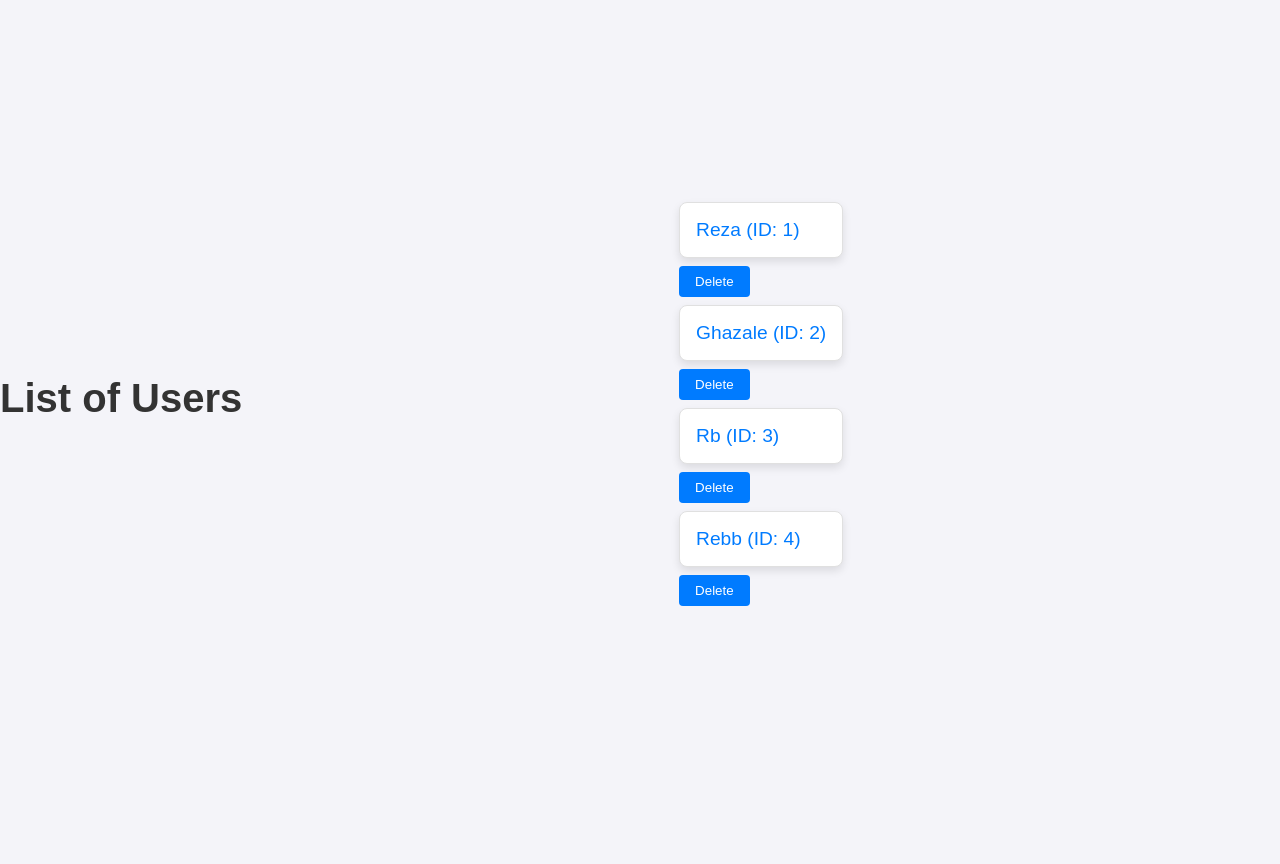
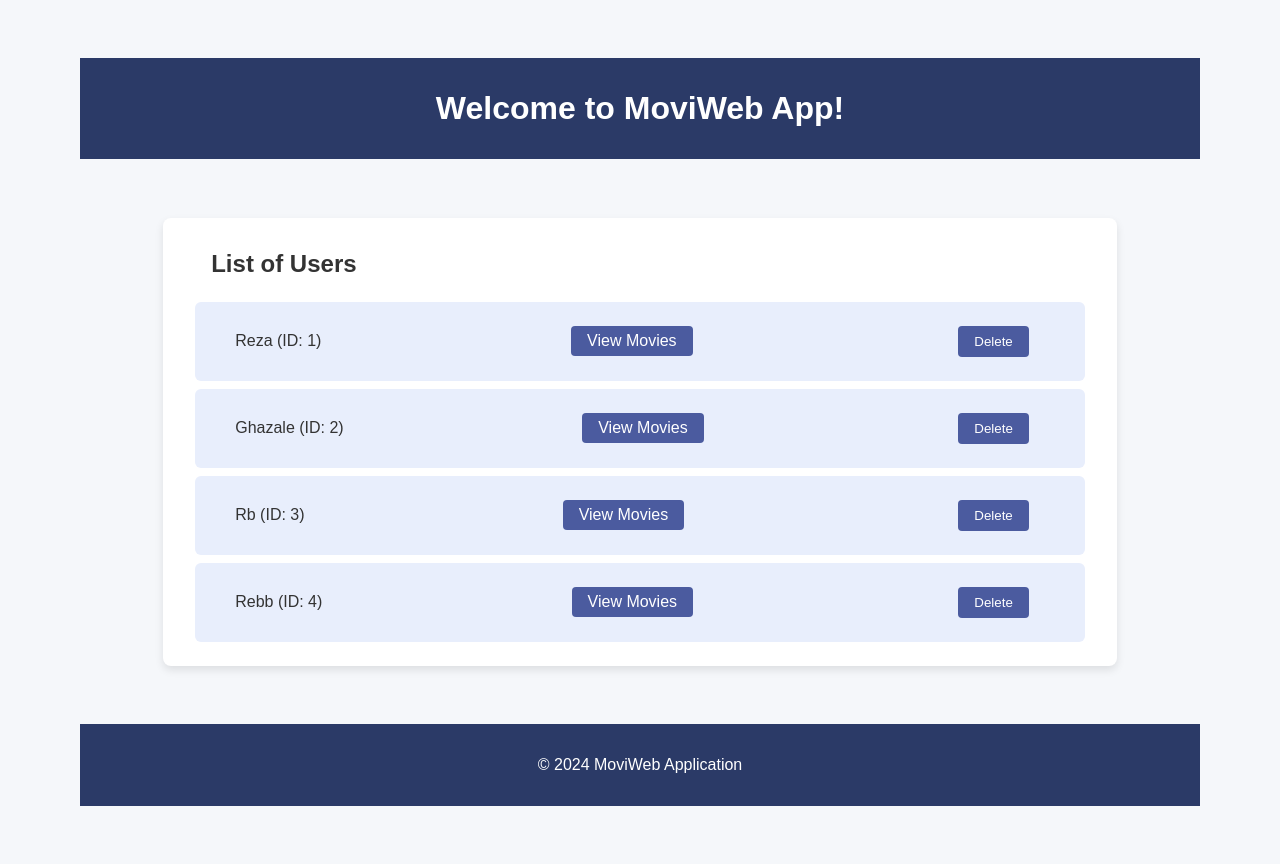
Before and after one commit to RezaBG/MoviWeb-Application, a Flask app: page /users/ in a window 1280 px wide. Before the commit the page ends 606 px from the top, so only its background shows below. Run offline with Flask 3, Linux system fonts and the light colour scheme.

Commit message:
Fix: add some styles

```diff
--- a/static/styles.css
+++ b/static/styles.css
@@ -1,128 +1,110 @@
-/* Flash Messages */
-.flashes-messages {
-    list-style-type: none;
-    padding: 0;
-    margin: 1rem 0;
+/* Reset */
+* {
+    margin: auto 1rem;
+    padding: 1rem 1rem;
+    /*box-sizing: border-box;*/
 }
 
-.flashes-messages .success {
-    color: green;
-    background-color: #e6ffe6;
-    padding: 10px;
-    border-radius: 4px;
+body {
+    font-family: Arial, sans-serif;
+    background-color: #f5f7fa;
+    color: #333;
+    min-height: 100vh;
+    display: flex;
+    flex-direction: column;
 }
 
-.flashes-messages .error {
-    color: red;
-    background-color: #ffe6e6;
-    padding: 10px;
-    border-radius: 4px;
+/* Header and Footer */
+header, footer {
+    background-color: #2b3a67;
+    color: white;
+    text-align: center;
+    padding: 1rem;
 }
 
-/* General Layout */
-body {
-    font-family: Arial, sans-serif;
-    background-color: #f4f4f9;
-    color: #333;
-    display: flex;
-    justify-content: center;
-    align-items: center;
-    height: 100vh;
-    margin: 0;
-    padding: 0;
+footer {
+    margin-top: auto;
 }
 
-h1 {
-    font-size: 2.5rem;
-    color: #333;
-    text-align: center;
-    margin-top: 20px;
-    margin-bottom: 1.5rem;
-}
-
-/* Center Container */
+/* Main Container */
 .container {
-    width: 90%;
-    max-width: 600px;
-    margin: 0 auto;
-}
-
-/* User List */
-.user-list {
-    list-style-type: none;
-    padding: 0;
-    max-width: 500px;
-    margin: auto;
-}
-
-.user-list li {
-    background-color: #ffffff;
-    border: 1px solid #e0e0e0;
+    width: 80%;
+    max-width: 1000px;
+    margin: 2rem auto;
+    padding: 1rem;
+    background-color: white;
     border-radius: 8px;
-    padding: 1rem;
-    margin: 0.5rem 0;
-    display: flex;
-    justify-content: space-between;
-    align-items: center;
     box-shadow: 0 4px 8px rgba(0, 0, 0, 0.1);
-}
-
-.user-link {
-    font-size: 1.2rem;
-    color: #007bff;
-    text-decoration: none;
-}
-
-.user-link:hover {
-    text-decoration: underline;
-}
-
-/* Buttons */
-button {
-    background-color: #007bff;
-    color: #ffffff;
-    border: none;
-    border-radius: 4px;
-    padding: 0.5rem 1rem;
-    cursor: pointer;
-    transition: background-color 0.3s ease;
-}
-
-button:hover {
-    background-color: #0056b3;
-}
-
-/* Form Styling */
-form {
-    display: flex;
-    align-items: center;
-    gap: 10px;
-}
-
-form input[type="text"] {
-    padding: 0.5rem;
-    border: 1px solid #ddd;
-    border-radius: 4px;
 }
 
 /* Links */
 a {
-    color: #007bff;
+    color: #a7afc6;
     text-decoration: none;
 }
 
 a:hover {
-    text-decoration: underline;
+    color: #4b5b9f;
 }
 
-/* Responsive Design */
-@media (max-width: 600px) {
-    .user-list li {
-        width: 95%;
-        padding: 8px;
-    }
+/* Lists */
+.user-list, .movies-list {
+    list-style: none;
+    padding: 0;
+}
 
-    h1 {
-        font-size: 1.5rem;
-    }
+.user-list li, .movies-list li {
+    display: flex;
+    justify-content: space-between;
+    align-items: center;
+    background-color: #e8eefc;
+    padding: 0.5rem;
+    margin: 0.5rem 0;
+    border-radius: 6px;
 }
+
+/* Buttons */
+button, .user-link {
+    background-color: #4b5b9f;
+    color: white;
+    padding: 0.4rem 1rem;
+    border: none;
+    border-radius: 4px;
+    cursor: pointer;
+}
+
+button:hover, .user-link:hover {
+    background-color: #2b3a67;
+}
+
+/* Form Inputs */
+input[type="text"], input[type="number"] {
+    padding: 0.5rem;
+    border: 1px solid #ddd;
+    border-radius: 4px;
+    width: 100%;
+    max-width: 250px;
+    margin-bottom: 1rem;
+}
+
+button[type="submit"] {
+    background-color: #4b5b9f;
+    color: white;
+    padding: 0.5rem 1rem;
+    border: none;
+    border-radius: 4px;
+    cursor: pointer;
+}
+
+button[type="submit"]:hover {
+    background-color: #2b3a67;
+}
+
+/* Flash Messages */
+.flashes-messages {
+    padding: 10px;
+    margin-bottom: 20px;
+    border-radius: 5px;
+    background-color: #fff3cd;
+    color: #856404;
+}
--- a/templates/index.html
+++ b/templates/index.html
@@ -7,13 +7,15 @@
   <link rel="stylesheet" href="{{ url_for('static', filename='styles.css') }}">
 </head>
 <body>
+<header>
   <h1>Welcome to MoviWeb App!</h1>
   <nav>
     <ul>
       <li><a href="{{ url_for('users.list_users') }}">List of Users</a></li>
       <li><a href="{{ url_for('users.add_user') }}">Add New User</a></li>
-    <li><a href="{{ url_for('movies.add_movie', user_id=1) }}">Add a New Movie</a> (replace user_id=1 with the actual user ID as needed)</li>
+      <li><a href="{{ url_for('movies.add_movie', user_id=1) }}">Add a New Movie</a></li>
     </ul>
   </nav>
+</header>
 </body>
 </html>
--- a/templates/update_movie.html
+++ b/templates/update_movie.html
@@ -4,7 +4,7 @@
   <meta charset="UTF-8">
   <meta name="viewport" content="width=device-width, initial-scale=1">
   <title>Update Movie</title>
-  <link rel="stylesheet" href="{{ url_for('static', filename='styles.css') }}"
+  <link rel="stylesheet" href="{{ url_for('static', filename='styles.css') }}">
 </head>
 <body>
 <h1>Update Movie Details</h1>
--- a/templates/users.html
+++ b/templates/users.html
@@ -7,18 +7,29 @@
   <link rel="stylesheet" href="{{ url_for('static', filename='styles.css') }}">
 </head>
 <body>
-  <h1>List of Users</h1>
+
+<header>
+  <h1>Welcome to MoviWeb App!</h1>
+</header>
+
+<div class="container">
+  <h2>List of Users</h2>
   <ul class="user-list">
     {% for user in users %}
-    <a href="{{ url_for('users.user_movies', user_id=user.id)}}" class="user-link">
-      <li>{{ user.name.title() }} (ID: {{ user.id }})</li>
-    </a>
-    <form action="{{ url_for('users.delete_user', user_id=user.id) }}" method="POST" style="display: inline">
-      <button type="submit" onclick="return confirm('Are you sure you wanna delete this user?')">Delete</button>
-    </form>
+    <li>
+      <span>{{ user.name.title() }} (ID: {{ user.id }})</span>
+      <a href="{{ url_for('users.user_movies', user_id=user.id)}}" class="user-link">View Movies</a>
+      <form action="{{ url_for('users.delete_user', user_id=user.id) }}" method="POST" style="display: inline">
+        <button type="submit" onclick="return confirm('Are you sure you want to delete this user?')">Delete</button>
+      </form>
+    </li>
     {% else %}
-    <li>No users found</li>
+      <li>No users found</li>
     {% endfor %}
   </ul>
+</div>
+<footer>
+  <p>&copy; 2024 MoviWeb Application</p>
+</footer>
 </body>
 </html>
```
Also changed, not shown: instance/moviweb.db. Lines whose indentation alone changed are shown as unchanged.
